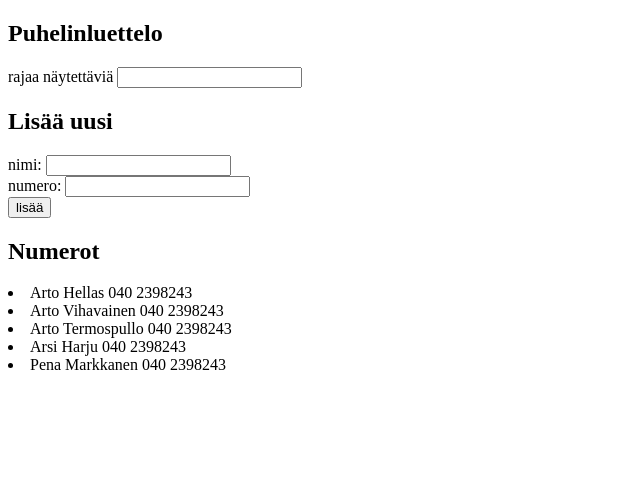
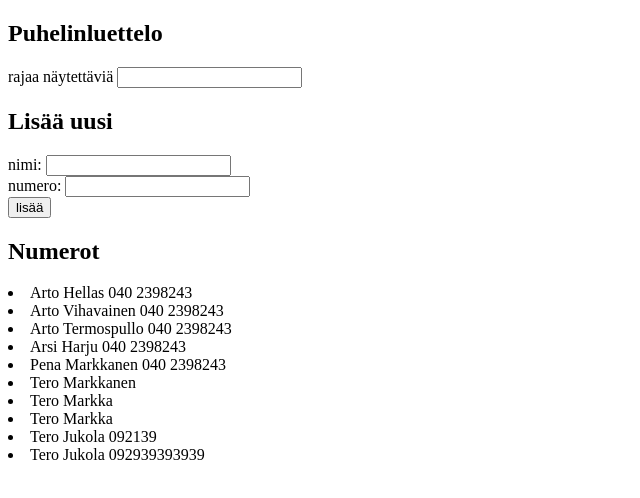
Before and after one commit to GitJii/Puhelinluettelovko2, a React (Create React App) app: page / in a window 1280 px wide. Shown: the top 498 px of the page, without its empty margins (0-640 px from the left). Built offline with nearby package versions, Linux system fonts and the light colour scheme; data requests are answered from the project's data file.

Commit message:
Tehtävä_2.14
Luetteloon lisättävän uuden numeron synkronoiminen palvelimelle

```diff
--- a/db.json
+++ b/db.json
@@ -19,12 +19,36 @@
       "id": 4,
       "name": "Arsi Harju",
       "number": "040 2398243"
-
     },
     {
       "id": 5,
       "name": "Pena Markkanen",
       "number": "040 2398243"
+    },
+    {
+      "name": "Tero",
+      "number": "Markkanen",
+      "id": 6
+    },
+    {
+      "name": "Tero",
+      "number": "Markka",
+      "id": 7
+    },
+    {
+      "name": "Tero",
+      "number": "Markka",
+      "id": 8
+    },
+    {
+      "name": "Tero Jukola",
+      "number": "092139",
+      "id": 9
+    },
+    {
+      "name": "Tero Jukola",
+      "number": "092939393939",
+      "id": 10
     }
   ]
 }
--- a/src/App.js
+++ b/src/App.js
@@ -6,7 +6,7 @@ class App extends React.Component {
   constructor(props) {
     super(props)
     this.state = {
-      persons:[],
+      persons: [],
       newName: '',
       newNumber: '',
       filter: ''
@@ -47,16 +47,23 @@ class App extends React.Component {
 
     const personObject = {
       name: this.state.newName,
-      number: this.state.newNumber,
-      id: this.state.persons.length + 1
+      number: this.state.newNumber
     }
 
-    const double = this.state.persons.find(person => person.name === personObject.name)
+    const double = this.state.persons.find(person =>
+      person.name === personObject.name)
+
+
+    axios.post('http://localhost:3001/persons', personObject)
+      .then(response => {
+        console.log(response)
+      })
 
     const persons =
       this.state.persons.includes(double) ?
         this.state.persons :
         this.state.persons.concat(personObject)
+
 
     this.setState({
       persons,
--- a/src/components/FilterLomake.js
+++ b/src/components/FilterLomake.js
@@ -9,7 +9,6 @@ const FilterLomake = ( {tila} ) => {
           person.name.includes(tila.filter))
 
     return(
-
         personsToShow.map(person => <Person key={person.id}
             person={person} />)
     )
```
Lines whose indentation alone changed are shown as unchanged.
